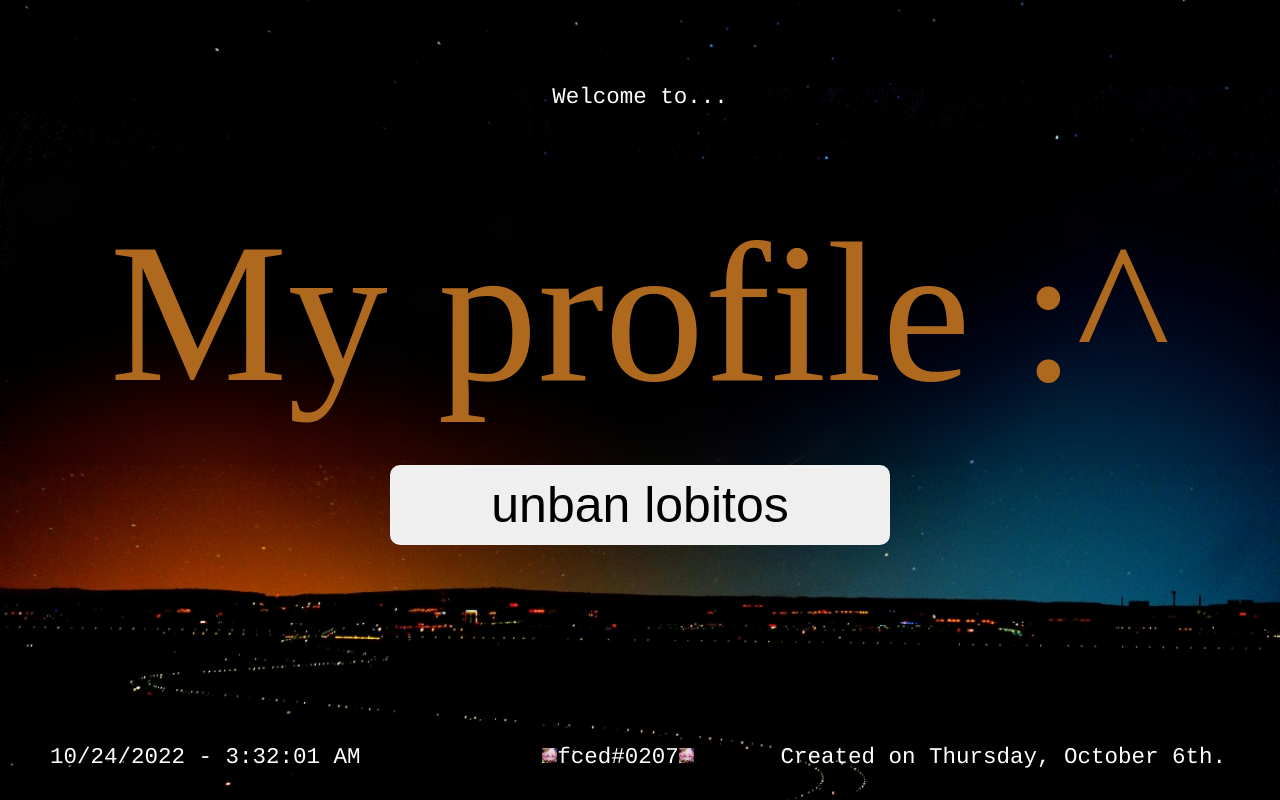
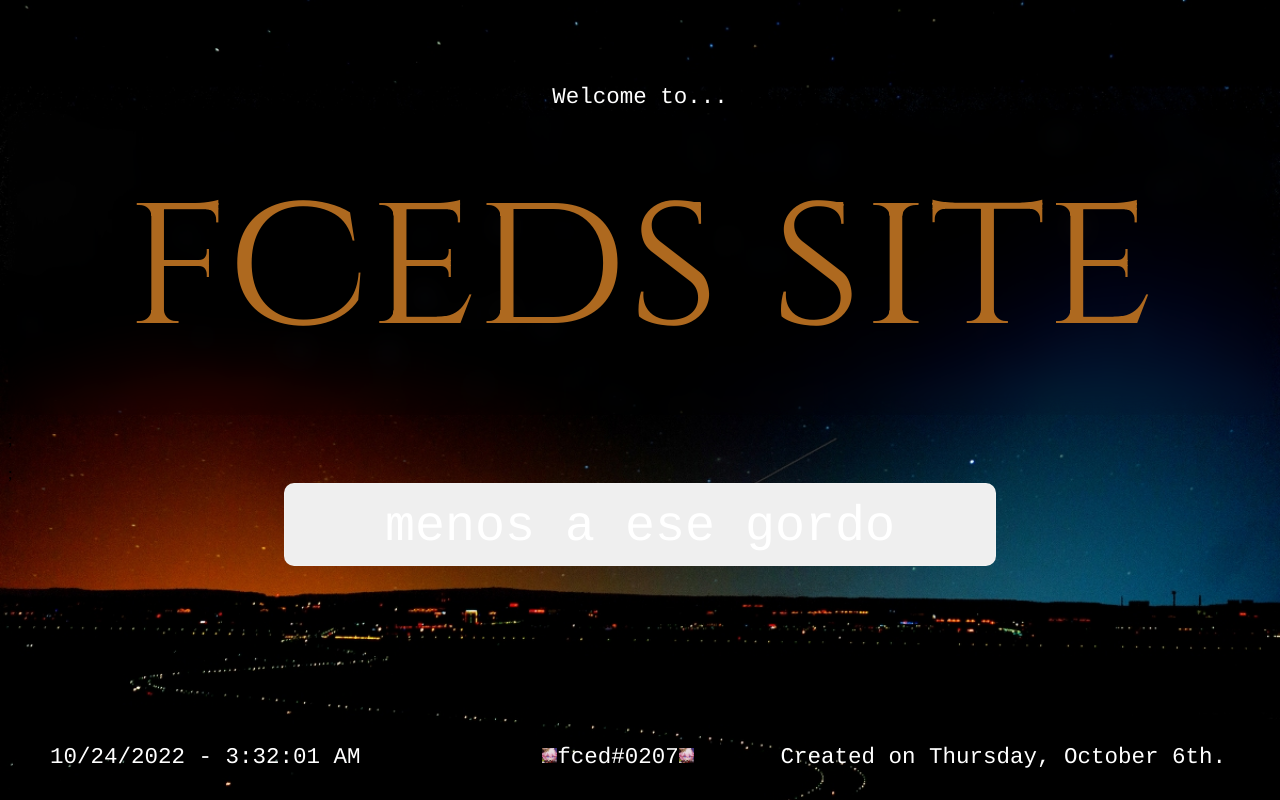
Before and after one commit to frostuz1/frostuz1page-old, a plain HTML site: page index.html in a window 1280 px wide. Drawn offline with Linux system fonts and the light colour scheme.

Commit message:
buttons added

```diff
--- a/index.html
+++ b/index.html
@@ -5,6 +5,7 @@
     <title>Main page</title>
     <link rel="stylesheet" href="resources\css\styles.css">
     <link rel="stylesheet" href="resources\css\animation.css">
+    <link rel="stylesheet" href="https://fonts.googleapis.com/css?family=Cinzel">
 </head>
 <style>
 body {
@@ -29,23 +30,23 @@ body {
       <div id="eregebev2">
       <center>Welcome to...</center>
       </div>
-  <p>;
 
       <div class='center'>
-      <middle>My profile :^</middle>
+      <middle>fceds site</middle>
       </div>
-
-        <a href="https://frostuz1.github.io/links" target="_blank">
+  <p>;
+  <p>;
+      <a href="https://frostuz1.github.io/links" target="_blank">
         <centerpagebutton><button class='button' style="vertical-align:middle">
-          <span>unban lobitos</span>
+          <span style="font-family:Courier;color:white">menos a ese gordo</span>
         </button></centerpagebutton>
-        </a>
+      </a>
 
       <footer style="font-family:Courier;color:white;bottom:30px"><img src="resources/imgs/sakuspin.gif" style="width:15px;height:15px;">fced#0207<img src="resources/imgs/sakuspin.gif" style="width:15px;height:15px;"></footer>
 
       <footer1 style="font-family:Courier;color:white;bottom:30px">Created on Thursday, October 6th.</footer1>
 
-      <leftfooter style="font-family:Courier;color:white;bottom:30px">
+      <leftfooter style="color:white;bottom:30px">
         <span id="time"></span>
         <script src="resources\scripts\index.js"></script>
       </leftfooter>
--- a/resources/css/styles.css
+++ b/resources/css/styles.css
@@ -65,12 +65,14 @@ centerpage {
     font-size: 200px;
     user-select: none;
     }
+
 centerpagebutton {
     display: flex;
     justify-content: center;
     align-items: center;
     font-size: 200px;
     user-select: none;
+
     }
 
 
@@ -81,7 +83,7 @@ middle {
     align-items: center;
     height: 285px;
     font-size: 200px;
-    user-select: none;
+    font-family: 'Cinzel';
     animation: color-change 20s infinite;
     padding: 10px 40px 10px 40px;
     backdrop-filter: blur( 10.5px );
@@ -208,7 +210,7 @@ middle {
   }
 
   button:hover span {
-    padding-right: 50px;
+    padding-right: 100px;
   }
 
   button:hover span:after {
```
